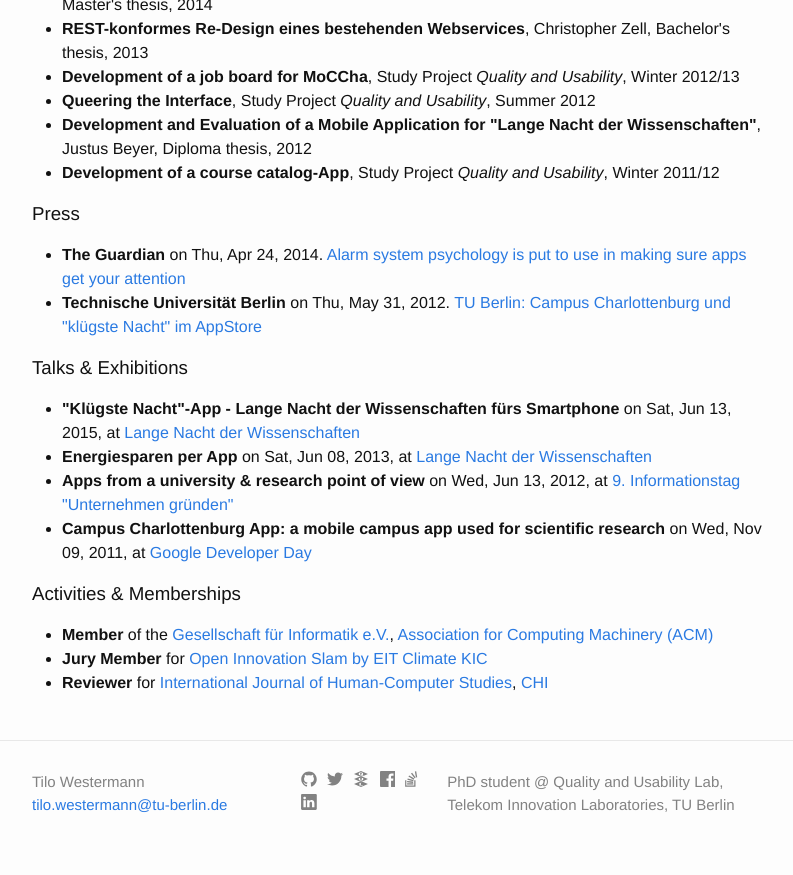
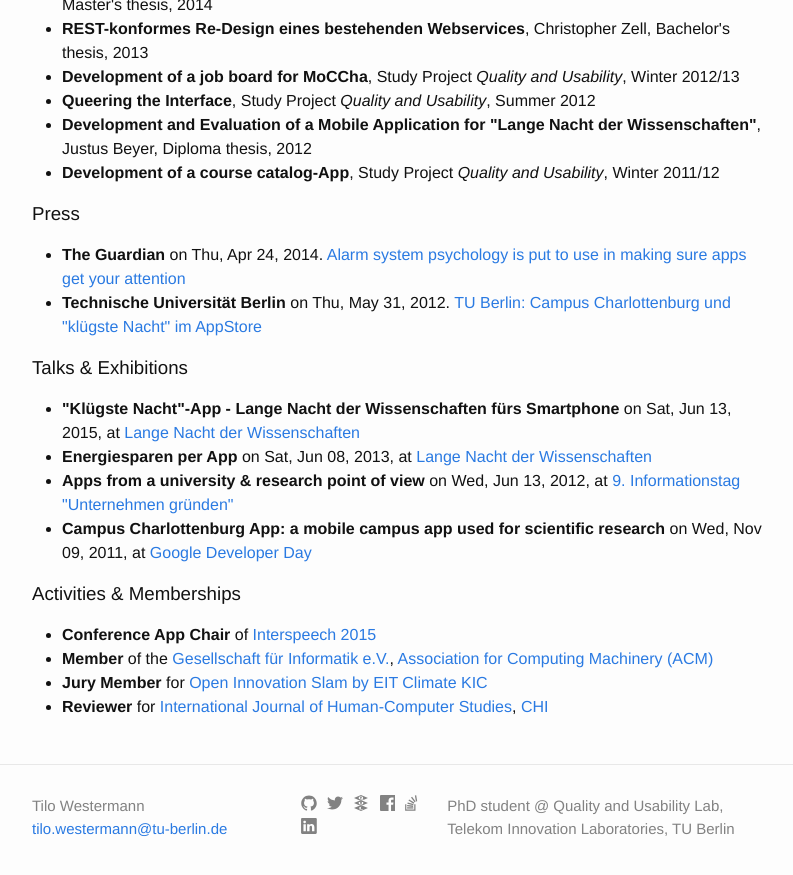
Before and after one commit to tilowestermann/tilowestermann.github.io, a Jekyll site: the page built from index.html, in a window 1280 px wide and 900 px high, scrolled down 3842 px. Shown: the top 875 px of the window, without its empty margins (238-1031 px from the left). Built offline with Jekyll 4.4.1, drawn with Linux system fonts in a browser that asks for light colours.

Commit message:
Added activity

```diff
--- a/_data/activities_memberships.yaml
+++ b/_data/activities_memberships.yaml
@@ -1,3 +1,7 @@
+- type: "Conference App Chair"
+  preposition: "of"
+  organizations:
+  - {name: "Interspeech 2015", link: "http://interspeech2015.org"}
 - type: "Member"
   preposition: "of the"
   organizations:
```
